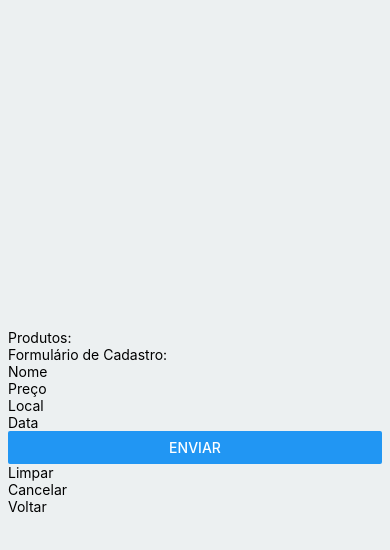
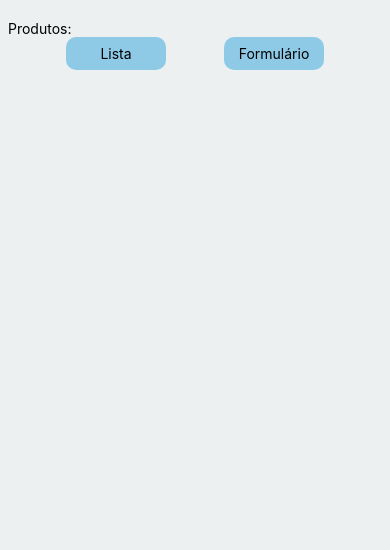
Before and after one commit to faculdade-infnet/react_native_aulas, a React Native app: screen / in a window 390 px wide. Shown: the top 550 px of the page. Built offline with nearby package versions, Linux system fonts and the light colour scheme.

Commit message:
Navegação entre tela de formulário e lista de produtos

```diff
--- a/App.jsx
+++ b/App.jsx
@@ -1,20 +1,14 @@
 import { useState } from 'react';
-import { View, StyleSheet } from 'react-native';
-import ProdutoForm from './components/ProdutoForm';
-import ProdutoList from './components/ProdutoList';
+import { View, StyleSheet, Pressable, Text } from 'react-native';
+import ProdutoListScreen from './screens/ProdutoListScreen';
+import ProdutoFormScreen from './screens/ProdutoFormScreen';
 
 export default function App() {
+  const [screen, setScreen] = useState(1);
   const [produtos, setProdutos] = useState([]);
 
   const gerarNovoId = _ => {
     const listaProdutos = [...produtos];
-    const ultimoIndice = listaProdutos.length - 1;
-
-    if (ultimoIndice > 0) {
-      const ultimoProd = listaProdutos[ultimoIndice];
-      const ultimoId = ultimoProd.id;
-      return ultimoId + 1;
-    }
     return 1;
   }
 
@@ -27,8 +21,18 @@ export default function App() {
 
   return (
     <View style={styles.container}>
-      <ProdutoList produtos={produtos} />
-      <ProdutoForm onSubmit={onSubmit} />
+      <View>
+        {screen === 1 && <ProdutoListScreen produtos={produtos} />}
+        {screen === 2 && <ProdutoFormScreen onSubmit={onSubmit} />}
+      </View>
+      <View style={styles.navContainer}>
+        <Pressable onPress={() => setScreen(1)} style={styles.navOption} >
+            <Text>Lista</Text>
+        </Pressable>
+        <Pressable onPress={() => setScreen(2)} style={styles.navOption} >
+          <Text>Formulário</Text>
+        </Pressable>
+      </View>
     </View>
   );
 }
@@ -36,14 +40,22 @@ export default function App() {
 const styles = StyleSheet.create({
   container: {
     flex: 1,
-    justifyContent: 'center',
     backgroundColor: '#ecf0f1',
     padding: 8,
+    paddingTop: 20,
   },
-  paragraph: {
-    margin: 24,
-    fontSize: 18,
-    fontWeight: 'bold',
-    textAlign: 'center',
+  screenContainer: {
+    flexGrow: 1,
   },
+  navContainer: {
+    flexDirection: "row",
+    justifyContent: "space-evenly",
+  },
+  navOption: {
+    paddingVertical: 8,
+    width: 100,
+    backgroundColor: "#8ecae6",
+    alignItems: 'center',
+    borderRadius: 10,
+  }
 });
--- a/components/ProdutoForm.jsx
+++ b/components/ProdutoForm.jsx
@@ -22,23 +22,24 @@ export default function ProdutoForm({onSubmit}) {
             />
             <TextInput
                 placeholder="Local"
-                keyboardType='num-pad'
+                keyboardType='default'
                 onChangeText={setProdutoLocal}
             />
             <TextInput
                 placeholder="Data"
-                keyboardType='phone-pad'
+                keyboardType='default'
                 onChangeText={setProdutoData}
             />
             <Button title="Enviar"
                 // Armazena os valores dos inputs em uma variável e gera um novo id para o produto
                 onPress={()=>{
-                    onSubmit({
+                    const novoProduto = {
                         nome: produtoNome,
-                        preco: + produtoPreco,
+                        preco: +produtoPreco,
                         local: produtoLocal,
                         data: produtoData
-                    })
+                    }
+                    onSubmit(novoProduto);
                 }}
             />
             <TouchableHighlight underlayColor="#ff0000"
--- a/components/ProdutoList.jsx
+++ b/components/ProdutoList.jsx
@@ -1,8 +1,7 @@
-import { Text, View } from "react-native";
+import { View, Text } from "react-native";
 import ProdutoCard from "./ProdutoCard";
 
-
-export default function ProdutoList({produtos}) {
+export default function ProdutoList({ produtos }) {
     return (
         <View>
             <Text>Produtos:</Text>
--- /dev/null
+++ b/screens/ProdutoFormScreen.jsx
@@ -0,0 +1,7 @@
+import ProdutoForm from "../components/ProdutoForm";
+
+export default function ProdutoListScreen({onSubmit}) {
+    return (
+        <ProdutoForm onSubmit={onSubmit} />
+    )
+}
--- /dev/null
+++ b/screens/ProdutoListScreen.jsx
@@ -0,0 +1,7 @@
+import ProdutoList from "../components/ProdutoList";
+
+export default function ProdutoListScreen({produtos}) {
+  return (
+    <ProdutoList produtos={produtos} />
+  )
+}
```
